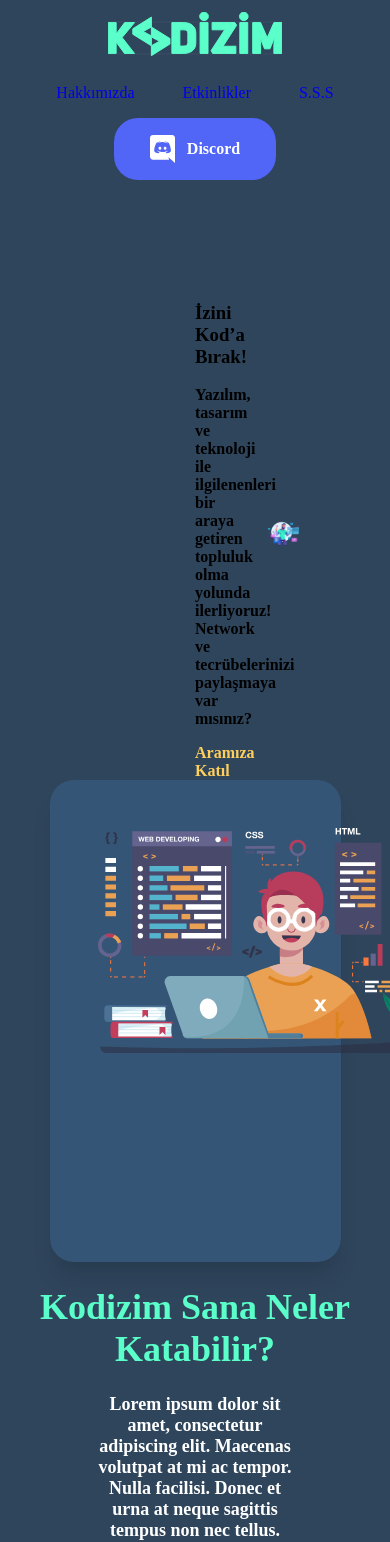
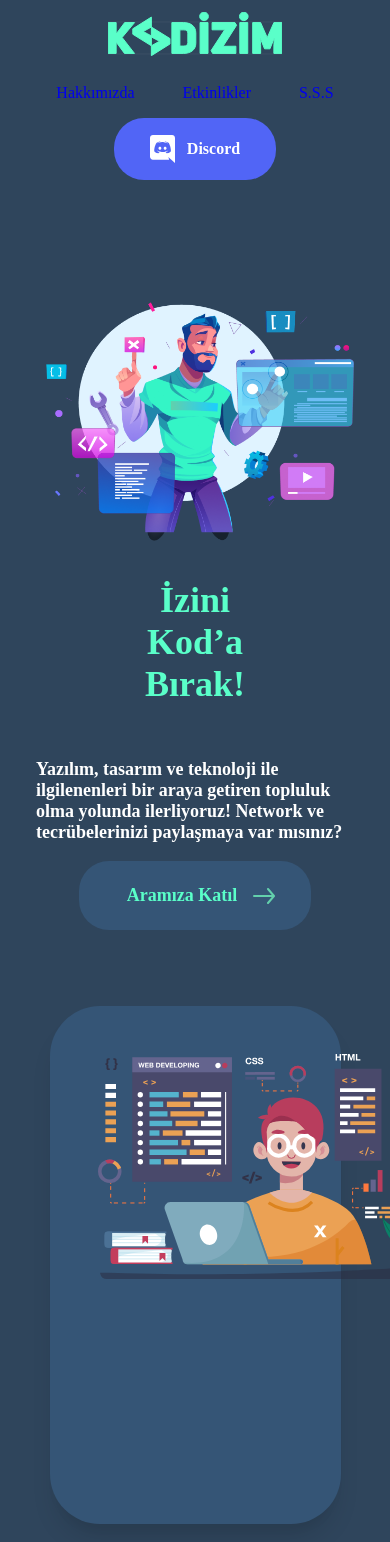
Before and after one commit to kodizim/kodizim, a Next.js app: page / in a window 390 px wide. Shown: the top 1542 px of the page. Built offline with nearby package versions, Linux system fonts and the light colour scheme.

Commit message:
feat: hero responsive movement

```diff
--- a/components/Button/index.js
+++ b/components/Button/index.js
@@ -16,7 +16,7 @@ function Button({ children = "Aramıza Katıl", option }) {
       )}
       {option === "join" && (
         <div className={cn(styles.join)}>
-          <p> Etkinlikler </p>
+          <p> {children} </p>
           <ArrowRight />
         </div>
       )}
--- a/components/Button/index.module.css
+++ b/components/Button/index.module.css
@@ -1,9 +1,5 @@
-.main {
-  @apply text-warning font-black cursor-pointer;
-}
-
 .discord {
-  @apply flex items-center bg-discord py-6 px-36 rounded-3xl cursor-pointer;
+  @apply flex items-center bg-discord py-6 px-36 rounded-2xl cursor-pointer;
 }
 
 .discord p {
@@ -11,9 +7,9 @@
 }
 
 .join {
-  @apply flex items-center bg-primary py-6 px-36 rounded-3xl cursor-pointer;
+  @apply flex items-center max-w-max bg-shadow py-6 px-36 rounded-2xl cursor-pointer;
 }
 
 .join p {
-  @apply pl-12 text-white pr-16;
+  @apply pl-12 text-secondary pr-16;
 }
--- a/components/hero/index.js
+++ b/components/hero/index.js
@@ -7,17 +7,19 @@ function Hero() {
     <section className={styles.hero}>
       <div className={styles.heroGrid}>
         <article className={styles.left}>
-          <h1>İzini Kod’a Bırak! </h1>
+          <h1>
+            İzini <br /> Kod’a <br /> Bırak!
+          </h1>
           <p>
             Yazılım, tasarım ve teknoloji ile ilgilenenleri bir araya getiren
             topluluk olma yolunda ilerliyoruz! Network ve tecrübelerinizi
             paylaşmaya var mısınız?
           </p>
-          <Button option="main" />
+          <Button option="join"> Aramıza Katıl</Button>
         </article>
-        <figure className={styles.imgContainer}>
+        <div className={styles.imgContainer}>
           <img className={styles.image} src="/assets/images/illustration.png" />
-        </figure>
+        </div>
       </div>
     </section>
   );
--- a/components/hero/index.module.css
+++ b/components/hero/index.module.css
@@ -1,29 +1,23 @@
 .hero {
-  @apply mt-95 container mx-auto;
+  @apply my-76 xs:flex sm:container mx-auto;
 }
 .heroGrid {
-  @apply grid grid-cols-5 gap-16;
+  @apply grid md:grid-cols-5 xs:grid-cols-1 xs:px-36 full:px-200 xl:px-200;
 }
 .left {
-  @apply col-span-2;
+  @apply xs:flex xs:flex-col xs:items-center md:items-start xs:order-1 md:order-none  col-span-2 text-white;
+}
+.left h1 {
+  @apply xs:text-center md:text-left xs:text-36 md:text-h1 text-secondary;
+}
+.left p {
+  @apply text-18;
 }
 
 .imgContainer {
-  @apply col-span-3 flex max-w-full;
+  @apply col-span-3 items-center flex max-w-max;
 }
 
-.imgContainer {
-  width: max-content;
-  display: flex;
+.image {
+  @apply max-w-full object-cover;
 }
-.imgContainer > div {
-  position: unset !important;
-  display: flex !important;
-}
-
-.imgContainer .image {
-  object-fit: contain;
-  width: 100% !important;
-  position: relative !important;
-  height: unset !important;
-}
--- a/tailwind.config.js
+++ b/tailwind.config.js
@@ -16,6 +16,7 @@ module.exports = {
       "1/2": "50%",
       "3/4": "75%",
       full: "100%",
+      max: "max-content",
     },
     colors: {
       primary: "var(--primary-color)",
@@ -29,6 +30,17 @@ module.exports = {
       gray: "var(--gray-color)",
       discord: "var(--discord-color)",
       white: "var(--white)",
+    },
+    borderRadius: {
+      none: "0px",
+      sm: "0.125rem",
+      DEFAULT: "0.25rem",
+      md: "0.375rem",
+      lg: "0.5rem",
+      xl: "0.75rem",
+      "2xl": "30px",
+      "3xl": "50px",
+      full: "9999px",
     },
     spacing: {
       default: "0.375rem 0.75rem",
@@ -51,6 +63,7 @@ module.exports = {
       54: "54px",
       76: "76px",
       95: "95px",
+      200: "200px",
     },
     zIndex: {},
     fontFamily: {
@@ -63,7 +76,7 @@ module.exports = {
       18: "18px",
       24: "24px",
       36: "36px",
-      h1: "66px",
+      h1: "72px",
       h2: "50px",
       h3: "46px",
       h4: "30px",
```
Also changed, not shown: components/section/index.module.css (+5 -5 lines).
